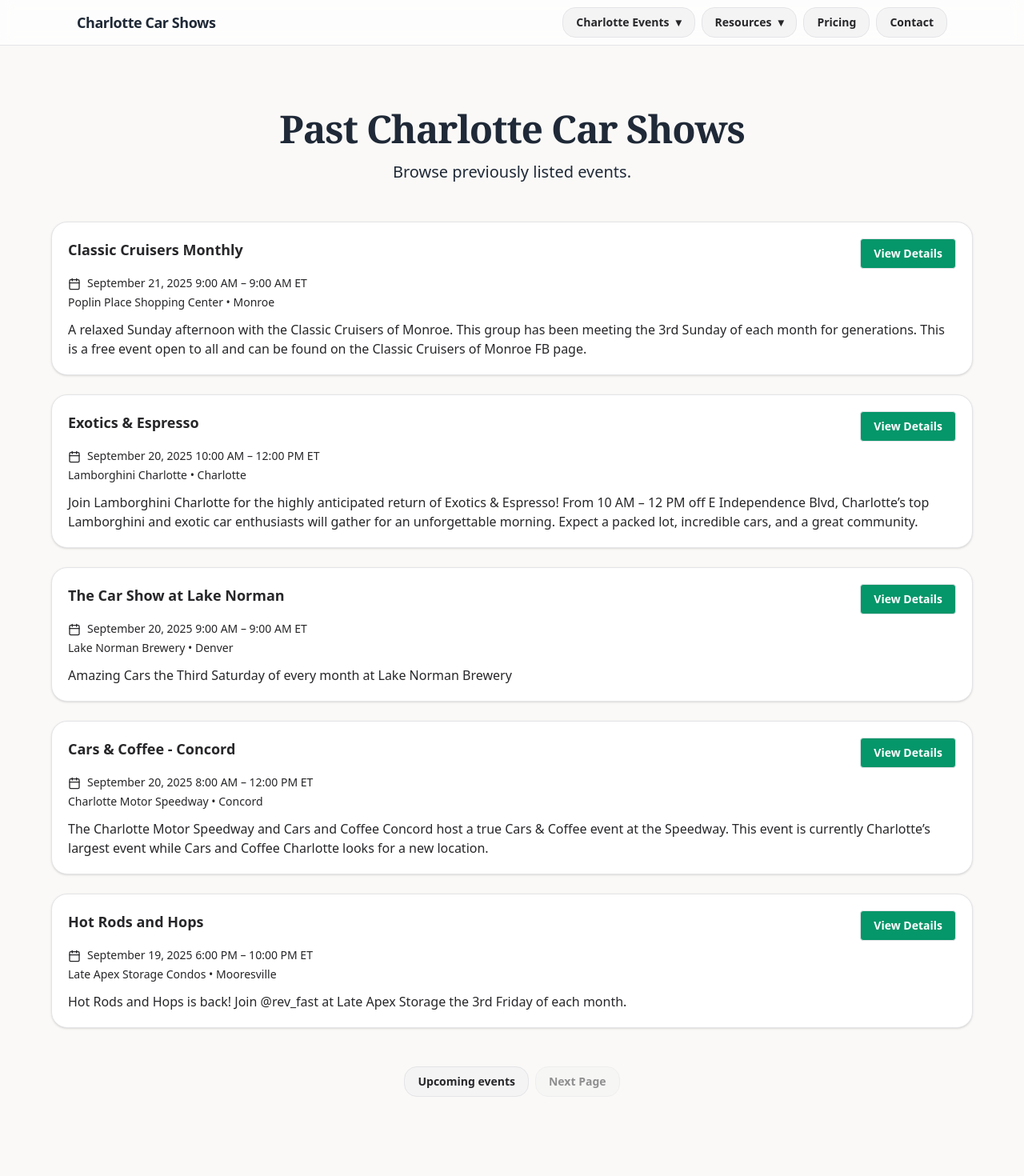
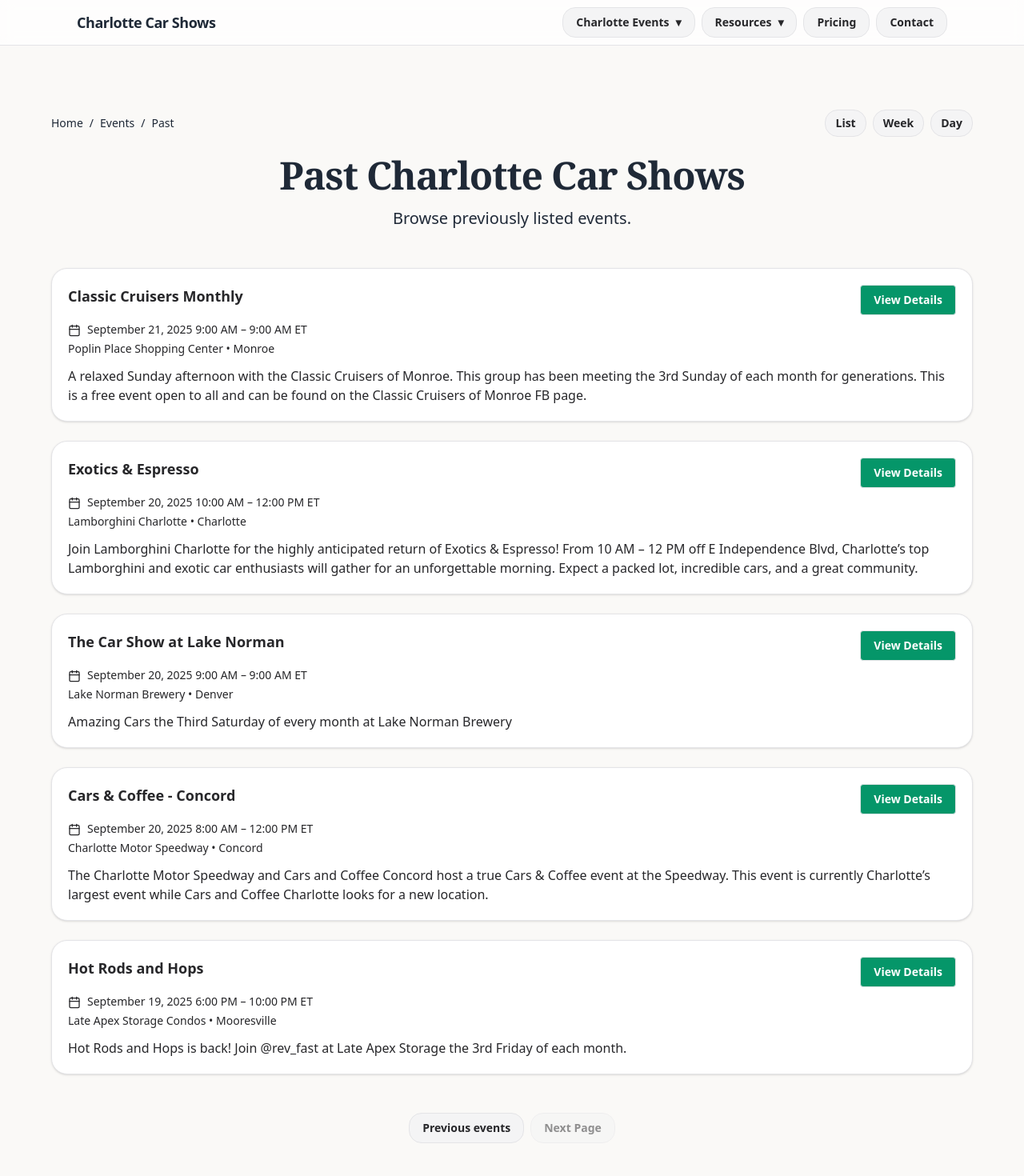
Before and after one commit to kevinscooke/ccs26, a Next.js app: page /events/past in a window 1280 px wide. Shown: the top 1470 px of the page at 80% size. Built offline with nearby package versions, Linux system fonts and the light colour scheme.

Commit message:
remove red folder?

```diff
--- a/app/events/past/page.tsx
+++ b/app/events/past/page.tsx
@@ -1,32 +1,70 @@
+"use client";
+
 import Link from "next/link";
+import { useMemo, useEffect, useState } from "react";
 import EventCard from "@/components/EventCard";
 import eventsData from "@/app/data/events.json";
 
 const PAGE_SIZE = 15;
 
 export default function PastEventsPage() {
-  const now = new Date();
+  // Read ?page= on the client only to avoid prerender errors
+  const [page, setPage] = useState(1);
+  useEffect(() => {
+    try {
+      const sp = new URLSearchParams(window.location.search);
+      const p = parseInt(sp.get("page") ?? "1", 10);
+      if (!Number.isNaN(p) && p > 0) setPage(p);
+    } catch {
+      // no-op
+    }
+  }, []);
+
+  // Use ET for consistent cutoff
+  const nowET = useMemo(
+    () => new Date(new Date().toLocaleString("en-US", { timeZone: "America/New_York" })),
+    []
+  );
 
   type EventType = (typeof eventsData)[number];
-  const pastEvents = (eventsData as EventType[])
-    .filter((e) => new Date(e.startAt) < now)
-    .sort(
-      (a, b) =>
-        new Date(b.startAt).getTime() - new Date(a.startAt).getTime() ||
-        a.title.localeCompare(b.title)
-    );
+  const pastEvents = useMemo(() => {
+    return (eventsData as EventType[])
+      .filter((e) => new Date(e.startAt) < nowET)
+      .sort(
+        (a, b) =>
+          new Date(b.startAt).getTime() - new Date(a.startAt).getTime() ||
+          a.title.localeCompare(b.title)
+      );
+  }, [nowET]);
 
-  const page = 1;
   const totalPages = Math.max(1, Math.ceil(pastEvents.length / PAGE_SIZE));
-  const items = pastEvents.slice((page - 1) * PAGE_SIZE, page * PAGE_SIZE);
+  const start = (page - 1) * PAGE_SIZE;
+  const items = pastEvents.slice(start, start + PAGE_SIZE);
+  const nextHref = page < totalPages ? `/events/past/?page=${page + 1}` : null;
 
   return (
     <section className="container max-w-7xl mx-auto px-4 py-8 md:py-12">
+      {/* Top bar: breadcrumbs (left) + List/Week/Day toggle (right) */}
+      <div className="flex items-center justify-between gap-4 mb-6">
+        <nav aria-label="Breadcrumb" className="text-sm text-[var(--fg)]/70">
+          <ol className="flex items-center gap-1">
+            <li><Link href="/" className="hover:underline">Home</Link></li>
+            <li className="px-1">/</li>
+            <li><Link href="/events/" className="hover:underline">Events</Link></li>
+            <li className="px-1">/</li>
+            <li aria-current="page" className="font-medium text-[var(--fg)]">Past</li>
+          </ol>
+        </nav>
+
+        <div className="flex items-center gap-2">
+          <Link href="/events/" className="ccs-btn px-3 py-1.5" aria-current="page">List</Link>
+          <Link href="/events/week/" className="ccs-btn px-3 py-1.5">Week</Link>
+          <Link href="/events/day/" className="ccs-btn px-3 py-1.5">Day</Link>
+        </div>
+      </div>
+
       <header className="text-center mb-12">
-        <h1
-          className="text-4xl md:text-5xl font-bold tracking-tight text-[var(--fg)]"
-          style={{ fontFamily: "'Source Serif Pro', Georgia, serif" }}
-        >
+        <h1 className="text-4xl md:text-5xl font-bold tracking-tight text-[var(--fg)]" style={{ fontFamily: "'Source Serif Pro', Georgia, serif" }}>
           Past Charlotte Car Shows
         </h1>
         <p className="text-xl text-[var(--fg)]/70 max-w-2xl mx-auto mt-4">
@@ -36,30 +74,22 @@ export default function PastEventsPage() {
 
       <div className="space-y-6 mb-12">
         {items.map((e) => (
-          // Use the same prop as other pages
+          // Same EventCard used on /events (green button + location)
           <EventCard key={e.id} e={e} />
         ))}
 
         {items.length === 0 && (
-          <div className="text-center py-12 text-[var(--fg)]/70">
-            No past events found.
-          </div>
+          <div className="text-center py-12 text-[var(--fg)]/70">No past events found.</div>
         )}
       </div>
 
-      {/* Pagination Controls (same structure/classes as /events) */}
+      {/* Same pagination controls as /events */}
       <nav className="flex justify-center gap-2 mt-8" aria-label="Pagination">
-        <Link href="/events/" className="ccs-btn px-4 py-2">
-          Upcoming events
-        </Link>
-        {totalPages > 1 ? (
-          <Link href="/events/past/page/2/" className="ccs-btn px-4 py-2">
-            Next Page
-          </Link>
+        <Link href="/events/" className="ccs-btn px-4 py-2">Previous events</Link>
+        {nextHref ? (
+          <Link href={nextHref} className="ccs-btn px-4 py-2">Next Page</Link>
         ) : (
-          <span className="ccs-btn px-4 py-2 opacity-50 pointer-events-none">
-            Next Page
-          </span>
+          <span className="ccs-btn px-4 py-2 opacity-50 pointer-events-none">Next Page</span>
         )}
       </nav>
     </section>
--- a/app/events/past/page/[page]/page.tsx
+++ /dev/null
@@ -1,73 +0,0 @@
-import React from "react";
-import Link from "next/link";
-import EventCard from "@/components/EventCard";
-import eventsData from "@/app/data/events.json";
-
-const PAGE_SIZE = 15;
-
-type Params = { page: string };
-
-export default function PastEventsPageNumber({ params }: { params: Params }) {
-  const now = new Date();
-  const pageNum = Math.max(1, Number(params.page) || 1);
-
-  type EventType = (typeof eventsData)[number];
-  const pastEvents = (eventsData as EventType[])
-    .filter((e) => new Date(e.startAt) < now)
-    .sort(
-      (a, b) =>
-        new Date(b.startAt).getTime() - new Date(a.startAt).getTime() ||
-        a.title.localeCompare(b.title)
-    );
-
-  const totalPages = Math.max(1, Math.ceil(pastEvents.length / PAGE_SIZE));
-  const start = (pageNum - 1) * PAGE_SIZE;
-  const items = pastEvents.slice(start, start + PAGE_SIZE);
-
-  const prevHref = pageNum <= 1 ? "/events/" : pageNum === 2 ? "/events/past/" : `/events/past/page/${pageNum - 1}/`;
-  const nextHref = pageNum < totalPages ? `/events/past/page/${pageNum + 1}/` : null;
-
-  return (
-    <section className="container max-w-7xl mx-auto px-4 py-8 md:py-12">
-      <header className="text-center mb-12">
-        <h1
-          className="text-4xl md:text-5xl font-bold tracking-tight text-[var(--fg)]"
-          style={{ fontFamily: "'Source Serif Pro', Georgia, serif" }}
-        >
-          Past Charlotte Car Shows
-        </h1>
-        <p className="text-xl text-[var(--fg)]/70 max-w-2xl mx-auto mt-4">
-          Page {pageNum} of {totalPages}
-        </p>
-      </header>
-
-      <div className="space-y-6 mb-12">
-        {items.map((e) => (
-          <EventCard key={e.id} e={e} />
-        ))}
-
-        {items.length === 0 && (
-          <div className="text-center py-12 text-[var(--fg)]/70">
-            No past events found.
-          </div>
-        )}
-      </div>
-
-      {/* Pagination Controls (same structure/classes as /events) */}
-      <nav className="flex justify-center gap-2 mt-8" aria-label="Pagination">
-        <Link href={prevHref} className="ccs-btn px-4 py-2">
-          {pageNum <= 1 ? "Upcoming events" : "Previous Page"}
-        </Link>
-        {nextHref ? (
-          <Link href={nextHref} className="ccs-btn px-4 py-2">
-            Next Page
-          </Link>
-        ) : (
-          <span className="ccs-btn px-4 py-2 opacity-50 pointer-events-none">
-            Next Page
-          </span>
-        )}
-      </nav>
-    </section>
-  );
-}
```
